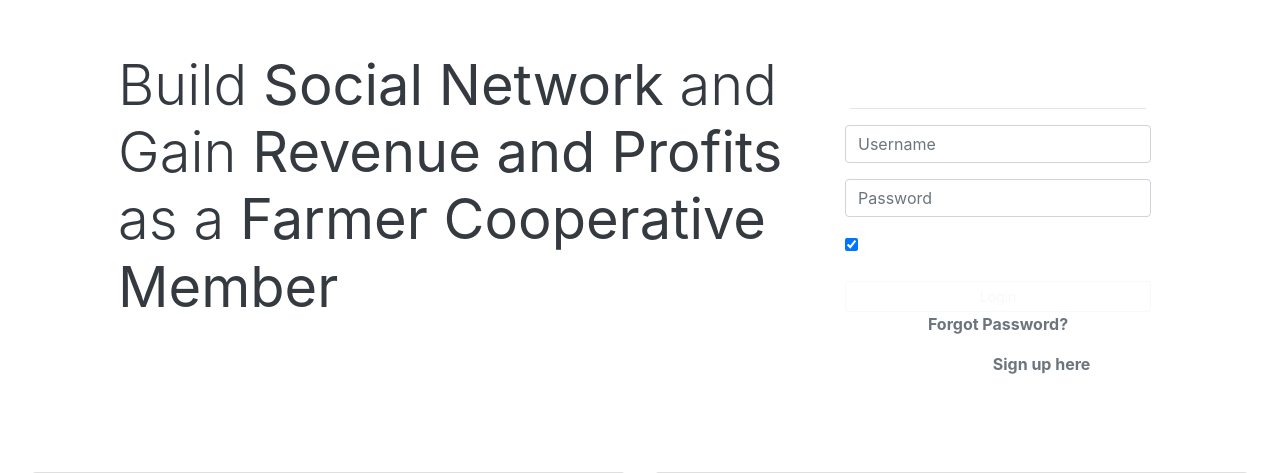
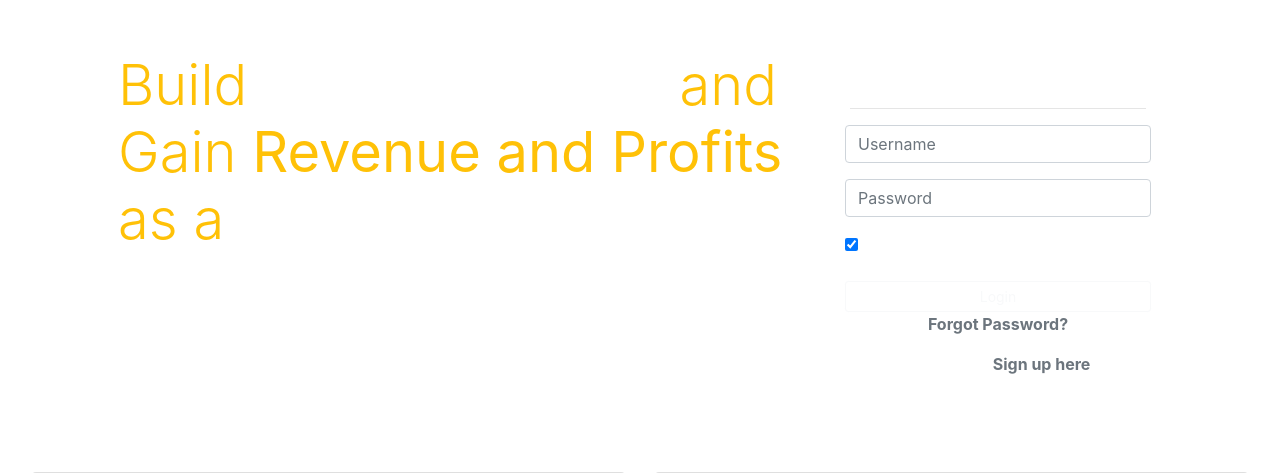
Before and after one commit to louieee/AgroCoopNaija, a Django app: page /account/login/ in a window 1280 px wide. Shown: the part 62-535 px from the top of the page. Run offline with Django 3.2, Linux system fonts and the light colour scheme; some libraries are stand-ins or nearby versions.

Commit message:
added few adjustments -2

```diff
--- a/core/templates/core/home.html
+++ b/core/templates/core/home.html
@@ -39,9 +39,9 @@
       <div  class="dark-overlay">
           <div id="home-first" class="py-5 px-5 container justify-content-center">
           <div class="row">
-            <div id="home-text" class="text-dark col-lg-{% if user.is_authenticated %}12{%else%}8{%endif %}">
-                <p class="display-4" {% if user.is_authenticated %}style="font-size: 80px"{% endif %}>Build <strong>Social Network</strong> and Gain <strong>Revenue and Profits</strong>
-                    as a <strong>Farmer Cooperative Member</strong></p>
+            <div id="home-text" class="text-warning col-lg-{% if user.is_authenticated %}12{%else%}8{%endif %}">
+                <p class="display-4" {% if user.is_authenticated %}style="font-size: 80px"{% endif %}>Build <strong class="text-white">Social Network</strong> and Gain <strong>Revenue and Profits</strong>
+                    as a <strong class="text-white">Farmer Cooperative Member</strong></p>
             </div>
           {% if not user.is_authenticated %}
             <div class="col-sm-12 col-md-12 col-lg-4">
```
Also changed, not shown: AgroCoopNaija/static/seek/images/banner.jpg.
